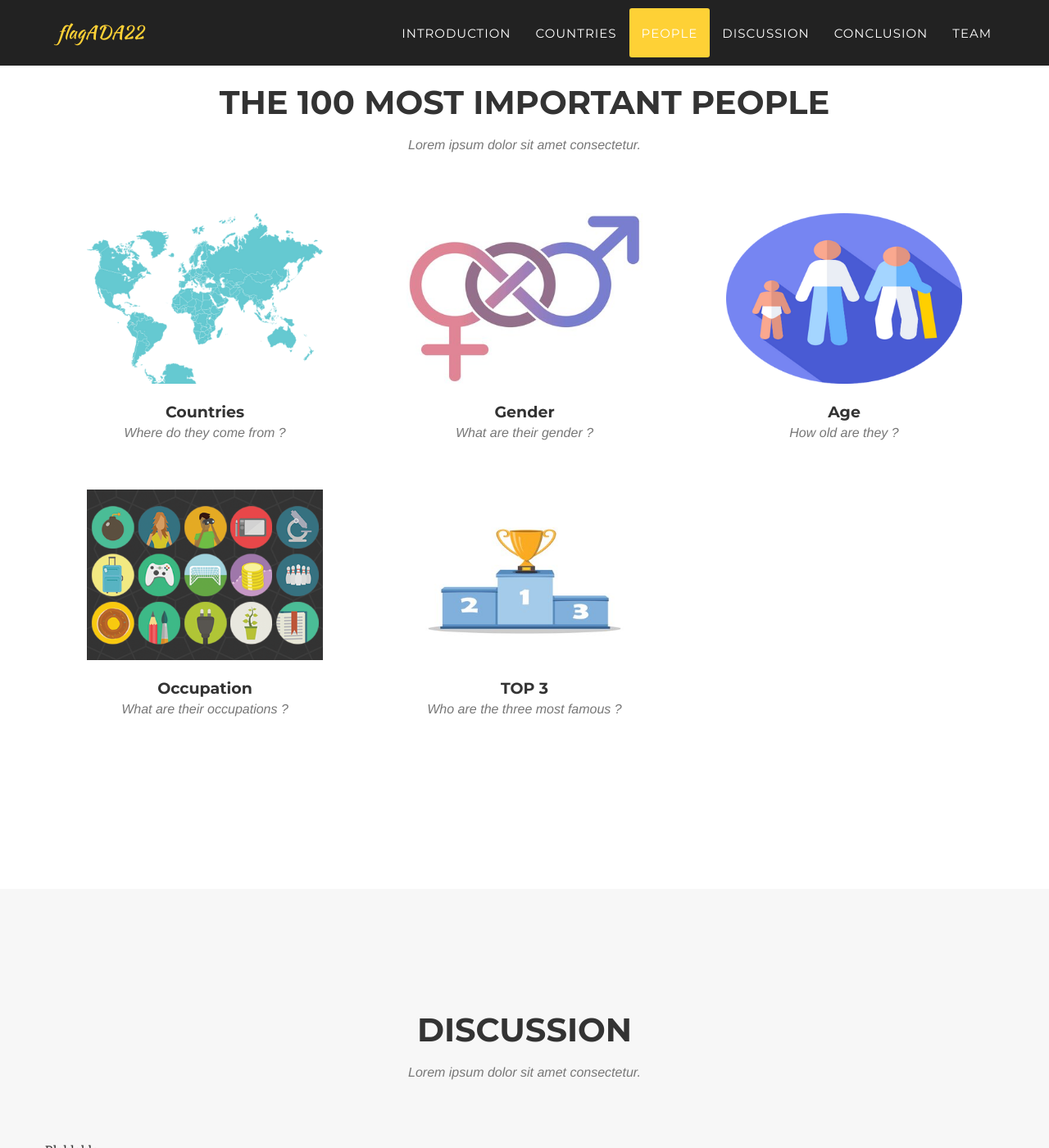
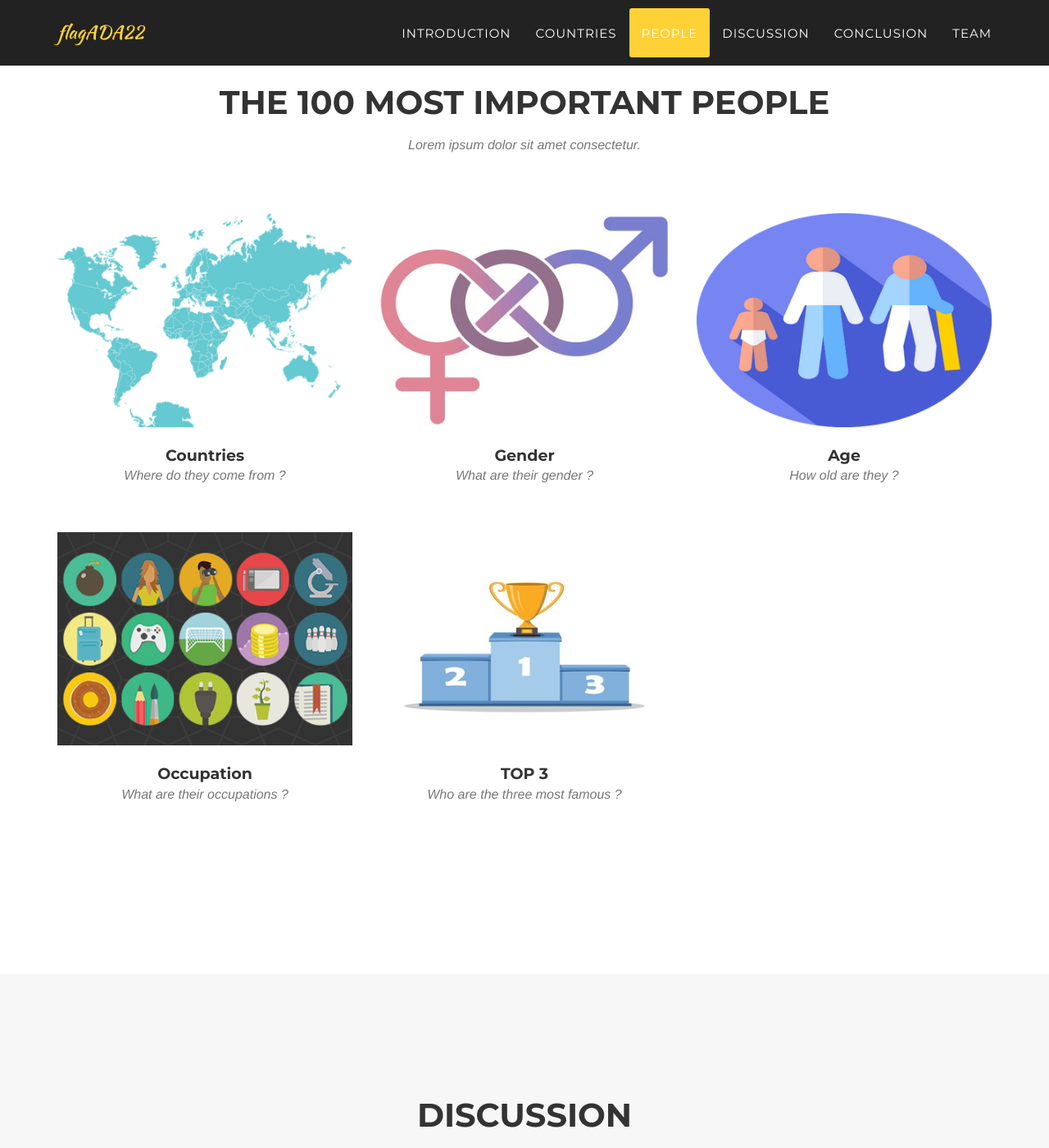
Before and after one commit to fbarde/ADA_Data_Story, a Jekyll site: the page built from index.html, in a window 1280 px wide and 1400 px high, scrolled down 4084 px. Shown: the whole window at 82% size. Built offline with Jekyll 4.4.1, drawn with Linux system fonts in a browser that asks for light colours; some web fonts are replaced.

Commit message:
Update agency.css

```diff
--- a/_includes/css/agency.css
+++ b/_includes/css/agency.css
@@ -59,8 +59,6 @@ h6 {
 
 .img-centered {
     margin: 0 auto;
-    max-width: 80%;
-    height: auto;
 }
 
 .bg-light-gray {
```
